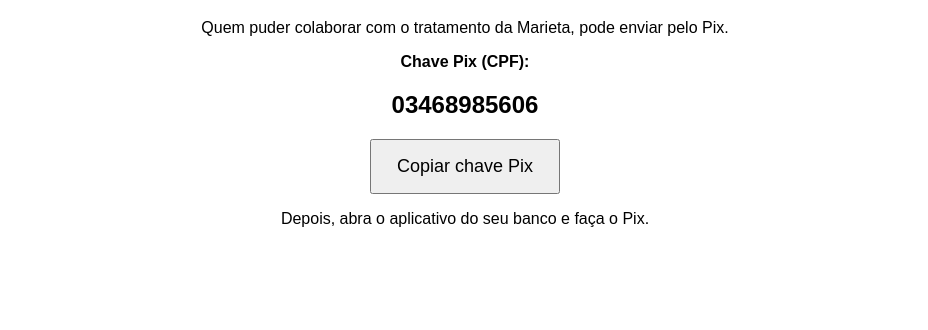
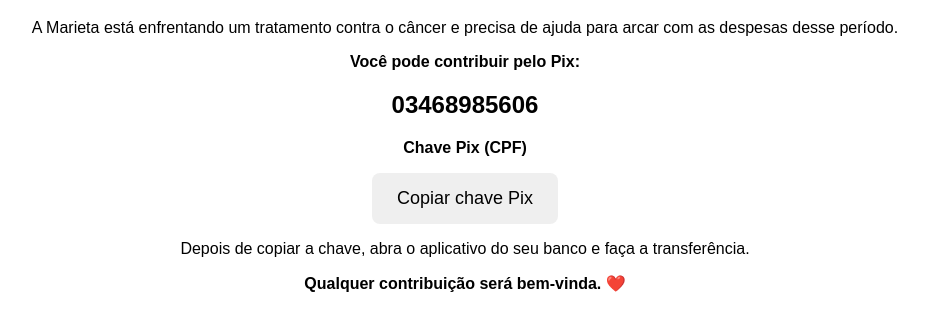
Before and after one commit to marietabarbosa094-glitch/Pix-Marieta, a plain HTML site: page index.html in a window 1280 px wide. Shown: the part 110-440 px from the top of the page, without its empty margins (175-1103 px from the left). Drawn offline with Linux system fonts and the light colour scheme.

Commit message:
Update index.html

```diff
--- a/index.html
+++ b/index.html
@@ -3,24 +3,35 @@
 <head>
 <meta charset="UTF-8">
 <meta name="viewport" content="width=device-width, initial-scale=1.0">
-<title>Pix da Marieta</title>
+<title>Ajude a Marieta</title>
 </head>
+
 <body style="text-align:center;font-family:Arial;padding:40px">
 
 <h1>Ajude a Marieta ❤️</h1>
 
-<p>Quem puder colaborar com o tratamento da Marieta, pode enviar pelo Pix.</p>
+<p>
+A Marieta está enfrentando um tratamento contra o câncer e precisa de ajuda
+para arcar com as despesas desse período.
+</p>
 
-<p><b>Chave Pix (CPF):</b></p>
+<p><b>Você pode contribuir pelo Pix:</b></p>
 
 <h2>03468985606</h2>
 
-<button onclick="navigator.clipboard.writeText('03468985606')"
-style="padding:15px 25px;font-size:18px;">
+<p><b>Chave Pix (CPF)</b></p>
+
+<button
+onclick="navigator.clipboard.writeText('03468985606')"
+style="padding:15px 25px;font-size:18px;border:0;border-radius:8px;">
 Copiar chave Pix
 </button>
 
-<p>Depois, abra o aplicativo do seu banco e faça o Pix.</p>
+<p>
+Depois de copiar a chave, abra o aplicativo do seu banco e faça a transferência.
+</p>
+
+<p><b>Qualquer contribuição será bem-vinda. ❤️</b></p>
 
 </body>
 </html>
```
